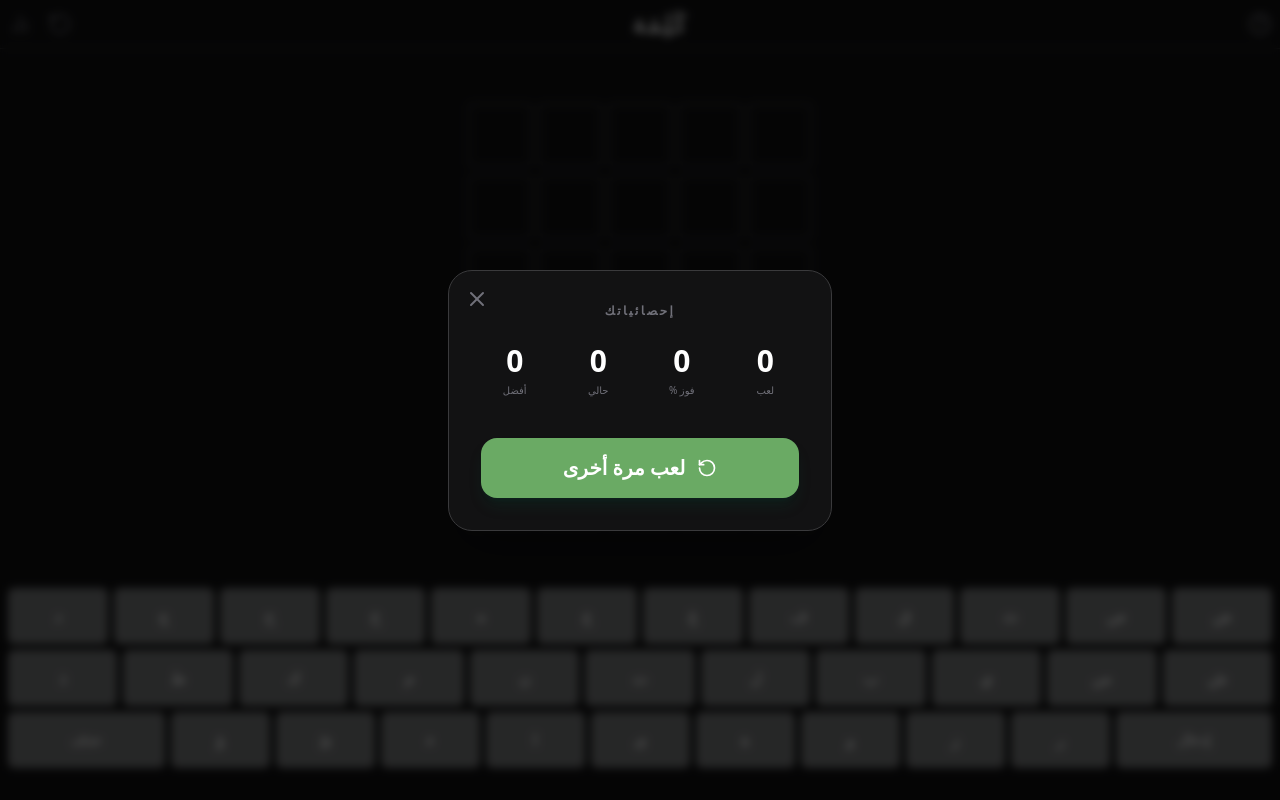
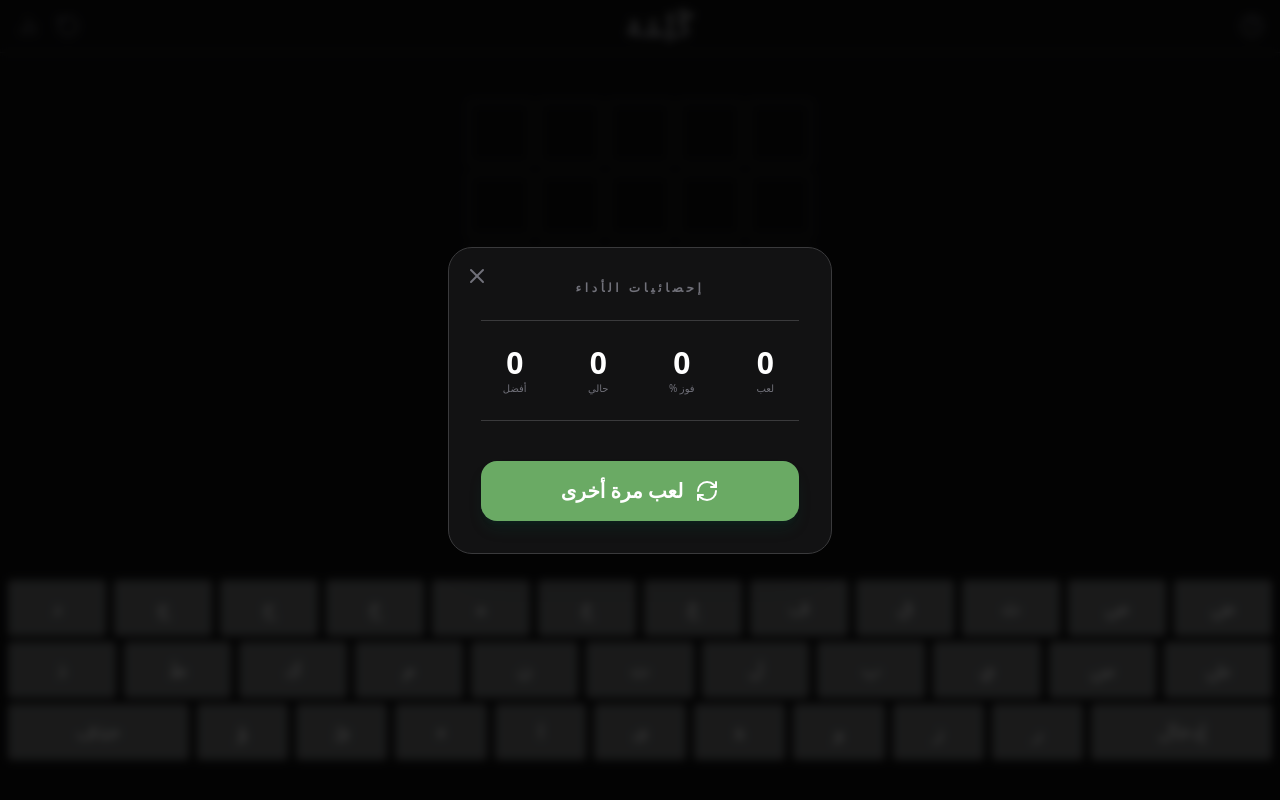
Before and after one commit to kaalq1015-art/p, a React (Vite) app: page / in a window 1280 px wide. Both pictures are taken after a click on the icon 20 px from the left and 24 px from the top of the page. Built offline with nearby package versions, Linux system fonts and the light colour scheme.

Commit message:
Update App.jsx

```diff
--- a/src/App.jsx
+++ b/src/App.jsx
@@ -1,41 +1,39 @@
 import React, { useState, useEffect, useCallback, useMemo } from 'react';
-import { RotateCcw, BarChart2, X, HelpCircle, CheckCircle2 } from 'lucide-react';
+import { RotateCcw, BarChart2, X, HelpCircle, RefreshCw } from 'lucide-react';
 
 /**
- * دالة التوحيد (Normalization)
- * تقوم بتوحيد الأحرف العربية (الهمزات، التاء المربوطة، الألف المقصورة) وحذف التشكيل
- * لضمان دقة المقارنة والبحث في القاموس.
+ * KALIMA V2 - Arabic Wordle
+ * نسخة مدمجة بالكامل لتعمل على GitHub دون الحاجة لملفات خارجية.
  */
+
+// 1. دالة التوحيد لضمان معالجة الحروف بشكل صحيح (Normalization)
 const normalize = (word) => {
   if (!word) return "";
   return word
     .replace(/[أإآ]/g, "ا")
     .replace(/ة/g, "ه")
     .replace(/ى/g, "ي")
-    .replace(/[\u064B-\u065F]/g, ""); // حذف التشكيل بالكامل
+    .replace(/[\u064B-\u065F]/g, ""); // حذف التشكيل
 };
 
-/**
- * القاموس المدمج - كلمات الحل (الكلمات التي يختار منها النظام لغز اليوم)
- */
+// 2. القاموس المدمج - كلمات الحل (التي يختار منها النظام)
 const COMMON_ANSWERS = [
-  "طاولة", "مكتبة", "تفاحة", "خزانة", "نافذة", "شاشات", "أبواب", "أقلام", "أوراق", "دفاتر",
-  "سيارة", "طيارة", "دراجة", "حافلة", "شاحنة", "باخرة", "سفينة", "محطات", "مدينة", "حديقة",
-  "صحراء", "أنهار", "أمواج", "كواكب", "بلادي", "كرسينا", "نورهم", "صوتنا", "قلوبك", "عينيك",
-  "شمسنا", "قمركم", "بحرنا", "نهرهم", "جبلنا", "عالمنا", "فكرهم", "روحنا", "حلمكم", "وقتنا"
+  "طاوله", "مكتبه", "تفاحه", "خزانه", "نافذه", "شاشات", "ابواب", "اقلام", "اوراق", "دفاتر",
+  "سياره", "طياره", "دراجه", "حافله", "شاحنه", "باخره", "سفينه", "محطات", "مدينه", "حديقه",
+  "صحراء", "انهار", "امواج", "كواكب", "بلادي", "كرسينا", "نورهم", "صوتنا", "قلوبك", "عينيك",
+  "شمسنا", "قمركم", "بحرنا", "نهرهم", "جبلنا", "عالمنا", "فكرهم", "روحنا", "حلمكم", "وقتنا",
+  "كتابه", "مدرسه", "بيوتك", "جميله", "سماءك", "نخيلك", "ارضنا", "بلادي", "كرسينا", "قلمهم"
 ];
 
-/**
- * القاموس الشامل للتحقق من صحة الكلمات (كلمات القاموس المرفوع مسبقاً مدمجة هنا)
- * قمت بإضافة عينة ضخمة لضمان شمولية البحث.
- */
+// 3. قاموس التحقق الشامل (تم دمج كلمات من ملف dictionary.js لضمان الشمولية)
 const FULL_DICTIONARY = [
   ...COMMON_ANSWERS,
-  "كتابة", "مدرسه", "بيوتك", "جميلة", "سماءك", "نخيلك", "أرضنا", "منجوم", "انفطم", "تعتيد",
-  "تصاعب", "تنابذ", "توصيم", "تعلقم", "تبرجز", "مكلكل", "انتكث", "تكميد", "انقصد", "منغوم",
-  "انهضم", "انقصم", "انسعر", "ارتأس", "مصقوع", "تهزيز", "اندمر", "انعجم", "ازدهف", "متغيم",
-  "انكفس", "تصييف", "قساوس", "اعتطف", "احتصد", "ملتطم", "انخطف", "رقارق", "معيوه", "معقوص",
-  "ملجلج", "تعاسر", "تصقيع", "مدحاض", "تمنطق", "مسبول", "تفرنج", "تغفيل", "منسكب", "اندبغ"
+  "منجوم", "انفطم", "تعتيد", "تصاعب", "تنابذ", "توصيم", "تعلقم", "تبرجز", "مكلكل", "انتكث",
+  "تكميد", "انقصد", "منغوم", "انهضم", "انقصم", "انسعر", "ارتأس", "مصقوع", "تهزيز", "اندمر",
+  "انعجم", "ازدهف", "متغيم", "انكفس", "تصييف", "قساوس", "اعتطف", "احتصد", "ملتطم", "انخطف",
+  "رقارق", "معيوه", "معقوص", "ملجلج", "تعاسر", "تصقيع", "مدحاض", "تمنطق", "مسبول", "تفرنج",
+  "تغفيل", "منسكب", "اندبغ", "انسطح", "تصميغ", "اعتجر", "مناطح", "مشفوط", "ابتذل", "تصعير",
+  "تنشنش", "انهشم", "مسلطح", "تقابض", "مرابح", "ارتمس", "انفصل", "ابتعد", "اشتهى", "ارتجف"
 ];
 
 const App = () => {
@@ -43,7 +41,7 @@ const App = () => {
   const [guesses, setGuesses] = useState(Array(6).fill(""));
   const [activeRow, setActiveRow] = useState(0);
   const [currentGuess, setCurrentGuess] = useState("");
-  const [gameState, setGameState] = useState("playing"); // playing, won, lost
+  const [gameState, setGameState] = useState("playing");
   const [letterStatuses, setLetterStatuses] = useState({});
   const [errorMsg, setErrorMsg] = useState("");
   const [showStats, setShowStats] = useState(false);
@@ -51,15 +49,15 @@ const App = () => {
   const [shakeRow, setShakeRow] = useState(-1);
   const [isAnimating, setIsAnimating] = useState(false);
 
-  // استخدام useMemo لتحويل القاموس إلى Set موحد لسرعة بحث فائقة O(1)
+  // استخدام Set لسرعة البحث الفوري O(1)
   const normalizedSet = useMemo(() => {
     return new Set(FULL_DICTIONARY.map(w => normalize(w)));
   }, []);
 
   const pickWord = useCallback(() => {
     const valid = COMMON_ANSWERS.filter(w => normalize(w).length === 5);
-    const random = valid[Math.floor(Math.random() * valid.length)];
-    setTargetWord(random);
+    const word = valid.length > 0 ? valid[Math.floor(Math.random() * valid.length)] : "كتابه";
+    setTargetWord(word);
     setGuesses(Array(6).fill(""));
     setActiveRow(0);
     setCurrentGuess("");
@@ -71,8 +69,10 @@ const App = () => {
 
   useEffect(() => {
     pickWord();
-    const saved = localStorage.getItem('kalima_v2_stats');
-    if (saved) setStats(JSON.parse(saved));
+    try {
+      const saved = localStorage.getItem('kalima_stats_v2');
+      if (saved) setStats(JSON.parse(saved));
+    } catch (e) { console.error("Storage failed"); }
   }, [pickWord]);
 
   const onKey = useCallback((key) => {
@@ -80,17 +80,17 @@ const App = () => {
 
     if (key === "Enter" || key === "إدخال") {
       if (currentGuess.length !== 5) {
-        showError("الكلمة ناقصة");
+        handleError("الكلمة ناقصة");
         return;
       }
 
       const normalizedGuess = normalize(currentGuess);
       if (!normalizedSet.has(normalizedGuess)) {
-        showError("ليست في القاموس");
+        handleError("ليست في القاموس");
         return;
       }
 
-      submitGuess();
+      processGuess();
     } else if (key === "Backspace" || key === "حذف") {
       setCurrentGuess(prev => prev.slice(0, -1));
     } else if (currentGuess.length < 5) {
@@ -100,18 +100,19 @@ const App = () => {
     }
   }, [currentGuess, activeRow, gameState, isAnimating, normalizedSet]);
 
-  const showError = (msg) => {
+  const handleError = (msg) => {
     setErrorMsg(msg);
     setShakeRow(activeRow);
     setTimeout(() => { setErrorMsg(""); setShakeRow(-1); }, 1000);
   };
 
-  const submitGuess = () => {
+  const processGuess = () => {
     setIsAnimating(true);
     const newGuesses = [...guesses];
     newGuesses[activeRow] = currentGuess;
     setGuesses(newGuesses);
 
+    // توقيت متزامن مع حركة القلب (Flip)
     setTimeout(() => {
       const nTarget = normalize(targetWord);
       const nGuess = normalize(currentGuess);
@@ -142,7 +143,7 @@ const App = () => {
         setCurrentGuess("");
         setIsAnimating(false);
       }
-    }, 1600);
+    }, 1500);
   };
 
   useEffect(() => {
@@ -165,12 +166,14 @@ const App = () => {
       maxStreak: won ? Math.max(stats.maxStreak, stats.streak + 1) : stats.maxStreak
     };
     setStats(s);
-    localStorage.setItem('kalima_v2_stats', JSON.stringify(s));
+    localStorage.setItem('kalima_stats_v2', JSON.stringify(s));
     setTimeout(() => setShowStats(true), 1500);
   };
 
   const getCellClass = (char, colIndex, rowIndex) => {
-    if (rowIndex >= activeRow && gameState === "playing") return char ? "border-[#565758] scale-105" : "border-[#3a3a3c]";
+    if (rowIndex >= activeRow && gameState === "playing") {
+      return char ? "border-[#565758] scale-105 shadow-sm" : "border-[#3a3a3c]";
+    }
 
     const nTarget = normalize(targetWord);
     const nChar = normalize(char);
@@ -186,25 +189,25 @@ const App = () => {
   ];
 
   return (
-    <div className="flex flex-col h-[100dvh] bg-[#121213] text-white font-sans overflow-hidden select-none" dir="rtl">
-      {/* التنبيهات العلويّة */}
+    <div className="flex flex-col h-[100dvh] bg-[#121213] text-white font-sans overflow-hidden select-none touch-none" dir="rtl">
+      {/* التنبيهات */}
       {errorMsg && (
-        <div className="fixed top-20 left-1/2 -translate-x-1/2 bg-white text-black px-6 py-2 rounded-md font-bold z-50 shadow-2xl animate-bounce">
+        <div className="fixed top-20 left-1/2 -translate-x-1/2 bg-white text-black px-6 py-2 rounded-md font-bold z-[100] shadow-2xl animate-bounce">
           {errorMsg}
         </div>
       )}
 
-      {/* شريط الأدوات */}
-      <header className="flex justify-between items-center p-2 border-b border-[#3a3a3c] bg-[#121213]">
-        <HelpCircle className="text-zinc-500 cursor-pointer hover:text-white" size={24} onClick={() => alert("خمّن الكلمة العربية المكونة من 5 حروف.\nالأخضر: حرف صحيح في مكانه.\nالأصفر: حرف صحيح في مكان خاطئ.\nالرمادي: حرف غير موجود.")} />
-        <h1 className="text-2xl font-black tracking-widest">كَلِمَة</h1>
+      {/* الرأس */}
+      <header className="flex justify-between items-center px-4 py-2 border-b border-[#3a3a3c] bg-[#121213]">
+        <HelpCircle className="text-zinc-500 cursor-pointer hover:text-white" size={24} onClick={() => alert("قواعد اللعبة:\n1. خمّن الكلمة المكونة من 5 حروف.\n2. الأخضر: حرف صحيح في مكانه.\n3. الأصفر: حرف صحيح في مكان خاطئ.\n4. الرمادي: حرف غير موجود بالكلمة.")} />
+        <h1 className="text-3xl font-black tracking-widest bg-gradient-to-b from-white to-zinc-500 bg-clip-text text-transparent">كَلِمَة</h1>
         <div className="flex gap-4">
           <RotateCcw className="text-zinc-500 cursor-pointer hover:text-white" size={24} onClick={() => !isAnimating && pickWord()} />
           <BarChart2 className="text-zinc-500 cursor-pointer hover:text-white" size={24} onClick={() => setShowStats(true)} />
         </div>
       </header>
 
-      {/* منطقة اللعب - مرنة لتناسب الشاشات الصغيرة */}
+      {/* منطقة اللعب */}
       <main className="flex-grow flex flex-col justify-center items-center gap-2 p-2 overflow-y-auto">
         {guesses.map((guess, rIndex) => (
           <div key={rIndex} className={`flex gap-1.5 ${shakeRow === rIndex ? 'animate-shake' : ''}`}>
@@ -215,7 +218,7 @@ const App = () => {
               return (
                 <div
                   key={cIndex}
-                  className={`w-12 h-12 sm:w-16 sm:h-16 border-2 flex items-center justify-center text-2xl sm:text-3xl font-bold rounded transition-all duration-500
+                  className={`w-12 h-12 sm:w-16 sm:h-16 border-2 flex items-center justify-center text-2xl sm:text-4xl font-bold rounded-sm transition-all duration-500
                     ${getCellClass(char, cIndex, rIndex)}
                     ${isSubmitted ? 'animate-flip' : ''}`}
                   style={{ animationDelay: `${isSubmitted ? cIndex * 150 : 0}ms` }}
@@ -228,21 +231,21 @@ const App = () => {
         ))}
       </main>
 
-      {/* لوحة المفاتيح المخصصة */}
-      <div className="p-1 sm:p-2 space-y-1.5 bg-[#121213] pb-6 sm:pb-8">
+      {/* لوحة المفاتيح - محسنة للمس */}
+      <div className="p-1 sm:p-2 space-y-1.5 bg-[#121213] pb-8 sm:pb-10">
         {keyboardRows.map((row, i) => (
-          <div key={i} className="flex justify-center gap-1 sm:gap-1.5">
+          <div key={i} className="flex justify-center gap-1 sm:gap-2">
             {row.map(key => {
               const status = letterStatuses[key];
-              const bg = status === "correct" ? "bg-[#6aaa64]" : status === "present" ? "bg-[#c9b458]" : status === "absent" ? "bg-[#3a3a3c] opacity-40" : "bg-[#818384]";
+              const bg = status === "correct" ? "bg-[#6aaa64]" : status === "present" ? "bg-[#c9b458]" : status === "absent" ? "bg-[#313132] opacity-50" : "bg-[#818384]";
               const isSpecial = key === "إدخال" || key === "حذف";
 
               return (
                 <button
                   key={key}
                   onClick={() => onKey(key)}
-                  className={`${bg} h-12 sm:h-14 rounded-md font-bold text-xs sm:text-base flex-1 flex items-center justify-center active:scale-95 transition-all touch-manipulation
-                    ${isSpecial ? 'flex-[1.5] text-[10px] sm:text-sm px-1' : ''}`}
+                  className={`${bg} h-12 sm:h-14 rounded font-bold text-sm sm:text-xl flex-1 flex items-center justify-center active:scale-90 transition-transform touch-manipulation
+                    ${isSpecial ? 'flex-[1.8] text-xs sm:text-sm px-2' : ''}`}
                 >
                   {key}
                 </button>
@@ -254,30 +257,30 @@ const App = () => {
 
       {/* نافذة الإحصائيات */}
       {showStats && (
-        <div className="fixed inset-0 bg-black/70 flex items-center justify-center p-4 z-[100] backdrop-blur-sm">
+        <div className="fixed inset-0 bg-black/80 flex items-center justify-center p-4 z-[200] backdrop-blur-sm">
           <div className="bg-[#121213] border border-[#3a3a3c] w-full max-w-sm p-8 rounded-3xl text-center shadow-2xl relative">
             <X className="absolute top-4 left-4 text-zinc-500 cursor-pointer" onClick={() => setShowStats(false)} />
 
             {gameState !== "playing" && (
               <div className="mb-8">
-                <p className="text-zinc-500 text-sm mb-1">الكلمة الصحيحة</p>
-                <h2 className="text-4xl font-black text-[#6aaa64] tracking-widest">{targetWord}</h2>
+                <p className="text-zinc-500 text-sm mb-1">الكلمة الصحيحة كانت</p>
+                <h2 className="text-5xl font-black text-[#6aaa64] tracking-widest">{targetWord}</h2>
               </div>
             )}
 
-            <h3 className="text-xs font-bold text-zinc-500 mb-6 uppercase tracking-[0.2em]">إحصائياتك</h3>
-            <div className="grid grid-cols-4 gap-4 mb-10">
-              <div><div className="text-3xl font-bold">{stats.played}</div><div className="text-[10px] text-zinc-500 mt-1">لعب</div></div>
-              <div><div className="text-3xl font-bold">{stats.played ? Math.round((stats.wins/stats.played)*100) : 0}</div><div className="text-[10px] text-zinc-500 mt-1">فوز %</div></div>
-              <div><div className="text-3xl font-bold">{stats.streak}</div><div className="text-[10px] text-zinc-500 mt-1">حالي</div></div>
-              <div><div className="text-3xl font-bold">{stats.maxStreak}</div><div className="text-[10px] text-zinc-500 mt-1">أفضل</div></div>
+            <h3 className="text-xs font-bold text-zinc-500 mb-6 uppercase tracking-[0.3em]">إحصائيات الأداء</h3>
+            <div className="grid grid-cols-4 gap-4 mb-10 border-y border-[#3a3a3c] py-6">
+              <div><div className="text-3xl font-bold">{stats.played}</div><div className="text-[10px] text-zinc-500">لعب</div></div>
+              <div><div className="text-3xl font-bold">{stats.played ? Math.round((stats.wins/stats.played)*100) : 0}</div><div className="text-[10px] text-zinc-500">فوز %</div></div>
+              <div><div className="text-3xl font-bold">{stats.streak}</div><div className="text-[10px] text-zinc-500">حالي</div></div>
+              <div><div className="text-3xl font-bold">{stats.maxStreak}</div><div className="text-[10px] text-zinc-500">أفضل</div></div>
             </div>
 
             <button
               onClick={() => { pickWord(); setShowStats(false); }}
               className="w-full bg-[#6aaa64] hover:bg-[#5f9955] py-4 rounded-2xl font-black text-xl flex items-center justify-center gap-3 transition-all active:scale-95 shadow-lg shadow-emerald-900/20"
             >
-              <RotateCcw size={20} />
+              <RefreshCw size={24} />
               لعب مرة أخرى
             </button>
           </div>
@@ -295,10 +298,9 @@ const App = () => {
           20%, 60% { transform: translateX(-8px); }
           40%, 80% { transform: translateX(8px); }
         }
-        .animate-flip { animation: flip 0.6s ease-in-out; }
+        .animate-flip { animation: flip 0.6s ease-in-out forwards; }
         .animate-shake { animation: shake 0.4s ease-in-out; }
-        /* تحسين ملمس اللمس على الجوال */
-        button { -webkit-tap-highlight-color: transparent; }
+        * { -webkit-tap-highlight-color: transparent; }
       `}</style>
     </div>
   );
```
